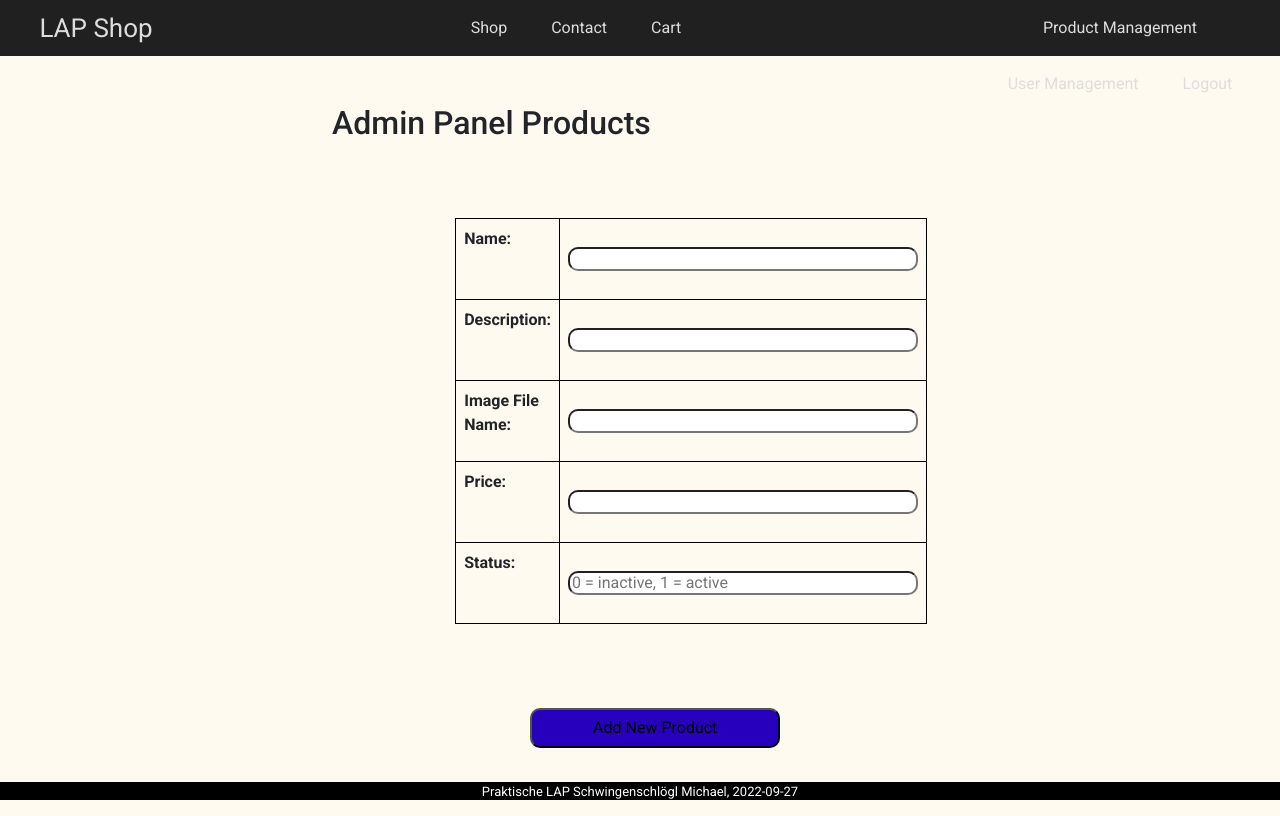
After one commit to DerHerrMike/laptraining4, a PHP site: page /admin_newProduct.php in a window 1280 px wide. The commit adds this page. Run offline with PHP 8.4, Linux system fonts and the light colour scheme; the visitor is signed in with stand-in values (Sample User, id 1).

Commit message:
complete

```diff
--- /dev/null
+++ b/admin_newProduct.php
@@ -0,0 +1,62 @@
+<?php
+$title = 'Admin New Product';
+include __DIR__ . '/inc/header.php';
+include __DIR__ . '/classes/productClass.php';
+if (!isset($_SESSION['logged_in'])) {
+    echo "<div class='alert'>You have to be logged in to see this page!</div>";
+    header("Refresh:2; url=login.php");
+}
+if ($_SESSION['user_role'] != 'admin') {
+    echo "<div class='alert'>You don't have permission to view this page!</div>";
+    header("Refresh:2; url=login.php");
+}
+?>
+
+    <div class="container">
+        <br><br>
+        <article>
+            <h2>Admin Panel Products</h2>
+        </article>
+        <br><br>
+
+        <div class="productcontent">
+
+            <div>
+                <form class="form-horizontal" method="post" action="#">
+                    <table class="table">
+                        <tr>
+                            <th>Name:</th>
+                            <td><input type="text" name="name"</td>
+                        </tr>
+                        <tr>
+                            <th>Description:</th>
+                            <td><input type="text" name="description"</td>
+                        </tr>
+                        <tr>
+                            <th>Image File Name:</th>
+                            <td><input type="text" name="image"</td>
+                        </tr>
+                        <tr>
+                            <th>Price:</th>
+                            <td><input type="text" name="price"</td>
+                        <tr>
+                            <th>Status:</th>
+                            <td><input type="text" name="status" placeholder="0 = inactive, 1 = active"</td>
+                        </tr>
+                    </table>
+                    <br><br>
+                    <button type="submit" class="add" name="add_product">Add New Product</button>
+                </form>
+            </div>
+            <br><br>
+        </div>
+    </div>
+
+
+<?php
+$product = new Product();
+if (isset($_POST['add_product'])) {
+    $product->addProduct($_POST);
+}
+include __DIR__ . '/inc/footer.php';
+?>
--- a/cart.php
+++ b/cart.php
@@ -1,6 +1,4 @@
 <?php
-//TODO: if nach oben stellen, damit keine Tabelle ausgegeben wird
-
 $title = 'Cart';
 include __DIR__ . '/inc/header.php';
 if (!isset($_SESSION['logged_in'])) {
@@ -13,7 +11,6 @@ $cart = new Cart();
 $resultSet = $cart->loadCartItemsbyUser($_SESSION['user_id']);
 $grandTotal = 0;
 ?>
-
     <div class="content">
     <article>
         <h2>Cart Overview</h2>
@@ -79,6 +76,5 @@ if (isset($_POST['order'])) {
 if (isset($_POST['delete'])) {
     $cart->removeItemFromCart($_SESSION['user_id'], $_POST['delete']);
 }
-
 include 'inc/footer.php';
 ?>
--- a/classes/productClass.php
+++ b/classes/productClass.php
@@ -6,35 +6,83 @@ class Product extends Connection
     /**
      * @return array|false
      */
-    public function loadAllProducts()
+    public function loadAllProducts(): bool|array
     {
-
         $sql = "SELECT * FROM laptraining4.product WHERE status = 1";
         $stmt = $this->connect()->prepare($sql);
         $stmt->execute();
-        $result = $stmt->fetchAll();
-        return $result;
+        return $stmt->fetchAll();
     }
 
     /**
      * @param $productId
      * @return mixed
      */
-    public function loadOneProduct($productId) {
-
+    public function loadOneProduct($productId): mixed
+    {
         $sql = "SELECT * FROM laptraining4.product WHERE id = ?";
         $stmt = $this->connect()->prepare($sql);
         $stmt->execute([$productId]);
-        $result = $stmt->fetch();
-        return $result;
+        return $stmt->fetch();
     }
 
+    /**
+     * @return bool|array
+     */
     public function getProductsAdmin(): bool|array
     {
-        $sql = "SELECT * FROM laptraining4.product ORDER BY id ASC";
+        $sql = "SELECT * FROM laptraining4.product";
         $stmt = $this->connect()->prepare($sql);
         $stmt->execute();
-        $result = $stmt->fetchAll();
-        return $result;
+        return $stmt->fetchAll();
+    }
+
+    /**
+     * @param $id
+     * @return mixed
+     */
+    public function getOneProductById($id): mixed
+    {
+        $sql = "SELECT * FROM product WHERE id = ?";
+        $stmt = $this->connect()->prepare($sql);
+        $stmt->execute([$id]);
+        return $stmt->fetch();
+    }
+
+    /**
+     * @param $id
+     */
+    public function deleteProduct($id)
+    {
+        $sql = "DELETE FROM product WHERE id = ?";
+        $stmt = $this->connect()->prepare($sql);
+        $stmt->execute([$id]);
+        echo 'Product deleted successfully.';
+        header("Refresh:1; url=admin_products.php");
+    }
+
+    /**
+     * @param $updateData
+     * @param $id
+     */
+    public function updateProduct($updateData, $id)
+    {
+        $sql = "UPDATE product SET name = ?, description =?, image = ?, price = ?, status = ? WHERE id = ?";
+        $stmt = $this->connect()->prepare($sql);
+        $stmt->execute([$updateData['name'], $updateData['description'], $updateData['image'], $updateData['price'], $updateData['status'], $id]);
+        echo 'Product updated successfully.';
+        header("Refresh:1; url=admin_products.php");
+    }
+
+    /**
+     * @param $productData
+     */
+    public function addProduct($productData)
+    {
+        $sql = "INSERT INTO product (name, description, image, price, status) VALUES (?,?,?,?,?)";
+        $stmt = $this->connect()->prepare($sql);
+        $stmt->execute([$productData['name'], $productData['description'], $productData['image'], $productData['price'], $productData['status']]);
+        echo 'Product added successfully.';
+        header("Refresh:1; url=admin_products.php");
     }
 }
--- a/css/styles.css
+++ b/css/styles.css
@@ -1,10 +1,9 @@
 /* General Settings */
 @import url('https://fonts.googleapis.com/css2?family=Roboto:ital,wght@0,100;0,300;0,400;0,500;0,700;0,900;1,100;1,300;1,400;1,500;1,700;1,900&display=swap');
 
+html, body {
 
-html,body{
-
-    margin:0;
+    margin: 0;
     font-family: 'Roboto', sans-serif;
 
     --bg_dark: #202020;
@@ -13,39 +12,40 @@ html,body{
     --color-white: #ffffff;
     --color-white-dark: #dddddd;
     --color-grey: #777777;
+    background-color: floralwhite;
 
 }
 
-.content{
-    width:75%;
-    height:50vh;
-    margin:90px auto 20px auto;
+.content {
+    width: 75%;
+    height: 50vh;
+    margin: 90px auto 20px auto;
     /* background-color:green; */
 }
 
-.container{
-    width:50%;
-    height:40vh;
-    margin:0px auto 0px auto;
+.container {
+    width: 50%;
+    height: 40vh;
+    margin: 0px auto 0px auto;
     /* background-color:green; */
 }
 
 /*Formular*/
 
-input{
-    display:block;
-    width:350px;
-    height:3vh;
-    margin:20px auto 20px auto;
+input {
+    display: block;
+    width: 350px;
+    height: 3vh;
+    margin: 20px auto 20px auto;
     border-radius: 10px;
 }
 
-button{
-    display:block;
-    width:250px;
-    height:5vh;
-    margin:20px auto 20px auto;
-    background:rebeccapurple;
+button {
+    display: block;
+    width: 250px;
+    height: 5vh;
+    margin: 20px auto 20px auto;
+    background: #2700be;
     border-radius: 10px;
 }
 
@@ -53,17 +53,18 @@ button{
     display: inline;
 }
 
-button:hover{
-    display:block;
-    width:250px;
-    height:5vh;
-    margin:20px auto 20px auto;
-    background:none;
-    color:limegreen;
-    cursor:pointer;
+button:hover {
+    display: block;
+    width: 250px;
+    height: 5vh;
+    margin: 20px auto 20px auto;
+    background: none;
+    color: limegreen;
+    cursor: pointer;
 }
 
 th, td {
+    background-color: floralwhite;
     border-collapse: collapse;
     border: 1px solid black;
     padding: 10px;
@@ -101,11 +104,12 @@ a {
 
 .footer {
     position: fixed;
-    height:1.4em;
+    height: 1.4em;
     width: 100%;
     bottom: 0;
     font-size: small;
-    background-color: slategrey;
+    background-color: black;
+    color: white;
     background-position: bottom;
     text-align: center;
 }
--- a/inc/connection.php
+++ b/inc/connection.php
@@ -6,7 +6,6 @@ class Connection
 
     public function connect()
     {
-
         try {
             $connection = new PDO("mysql:host=" . DBHOST . ";dbname=" . DBNAME . ";user=" . DBUSER . ";password=" . DBPASS );
             $connection->setAttribute(PDO::ATTR_DEFAULT_FETCH_MODE, PDO::FETCH_ASSOC);
--- a/inc/header.php
+++ b/inc/header.php
@@ -1,5 +1,4 @@
 <?php
-
 session_start();
 ?>
 <!DOCTYPE html>
--- a/inc/navbar.php
+++ b/inc/navbar.php
@@ -27,10 +27,8 @@
             <?php } else { ?>
                 <a href="/laptraining4/profile.php">Profile</a>
                 <a href="/laptraining4/logout.php">Logout</a>
-
             <?php }
         } ?>
 
     </div>
-
 </div>
--- a/index.php
+++ b/index.php
@@ -8,9 +8,13 @@ include __DIR__ . "/inc/header.php";
         <br><br>
         <h2>Welcome to the LAP Webshop!</h2>
         <br><br>
-        <h4>Please use the header to register or login to enter the web shop!</h4><br>
+        <h4>Please enjoy!</h4><br>
     </article>
+    <div>
+        <img class="product" src="ressources/welcome.png">
+    </div>
 </div>
+
 
 <?php
 include __DIR__ . '/inc/footer.php';
--- a/login.php
+++ b/login.php
@@ -1,6 +1,6 @@
 <?php
 $title = "Login";
-include './inc/header.php';
+include __DIR__ . '/inc/header.php';
 include './classes/userClass.php';
 ?>
 
@@ -10,6 +10,7 @@ include './classes/userClass.php';
         <h2>Login</h2>
         <br><br>
     </article>
+
     <div class="site-identity">
         <form class="form-signin" method="POST" action="">
             <input type="text" class="form-control" name="email" placeholder="Email">
--- a/shop.php
+++ b/shop.php
@@ -1,9 +1,8 @@
 <?php
 $title = "Shop";
-include './inc/header.php';
+include __DIR__ . '/inc/header.php';
 include 'classes/productClass.php';
 $product = new Product();
-
 ?>
     <div class="container">
         <article>
@@ -18,9 +17,7 @@ $product = new Product();
                     <th>Name</th>
                     <th>Image</th>
                     <th>Price</th>
-
                 </tr>
-
                 <?php $allProducts = $product->loadAllProducts();
                 foreach ($allProducts as $product) { ?>
                     <tr>
```
Also changed, not shown: other parts of css/styles.css (+43 -24 lines), admin_productProfile.php (added, +86 -0 lines), admin_products.php (+12 -11 lines), admin_users.php (added, +24 -0 lines), classes/cartClass.php (+4 -7 lines), classes/userClass.php (+5 -7 lines), contact.php (added, +17 -0 lines), css/nav.css (+24 -16 lines), product.php (+2 -5 lines), ressources/welcome.png (added).
